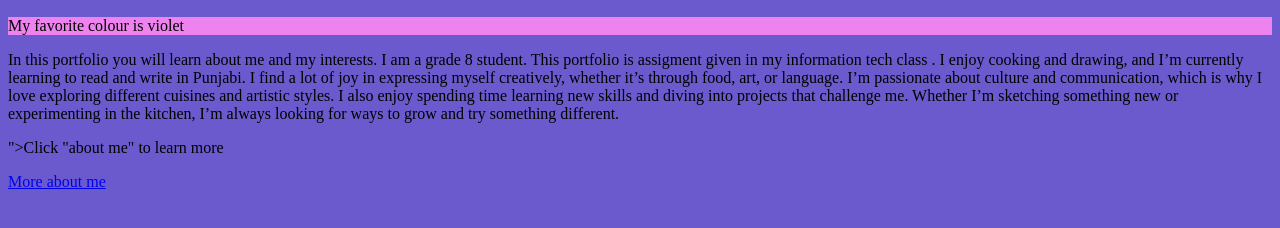
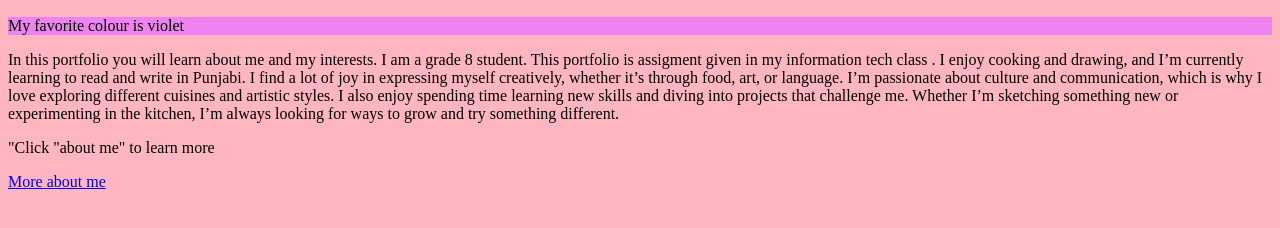
Before and after one commit to guneet403/guneet403.github.io, a plain HTML site: page index.html in a window 1280 px wide. Shown: the part 96-324 px from the top of the page. Drawn offline with Linux system fonts and the light colour scheme.

Commit message:
Update index.html

```diff
--- a/index.html
+++ b/index.html
@@ -4,7 +4,7 @@
 <head>
 <title>index</title>
 </head>
-<body style="background-color: SlateBlue;">
+<body style="background-color: lightpink;">
 <h1 style="border:2 px solid Violet;">Welcome to my portfolio</h1>
 
 
@@ -14,7 +14,7 @@
     . I enjoy cooking and drawing, and I’m currently learning to read and write in Punjabi. I find a lot of joy in expressing myself creatively, whether it’s through food, art, or language. I’m passionate about culture and communication, which is why I love exploring different cuisines and artistic styles. I also enjoy spending time learning new skills and diving into projects that challenge me. Whether I’m sketching something new or experimenting in the kitchen, I’m always looking for ways to grow and try something different.
 
  </p>
-<p> ">Click "about me" to learn more</p>
+<p> "Click "about me" to learn more</p>
 
 
 
```
